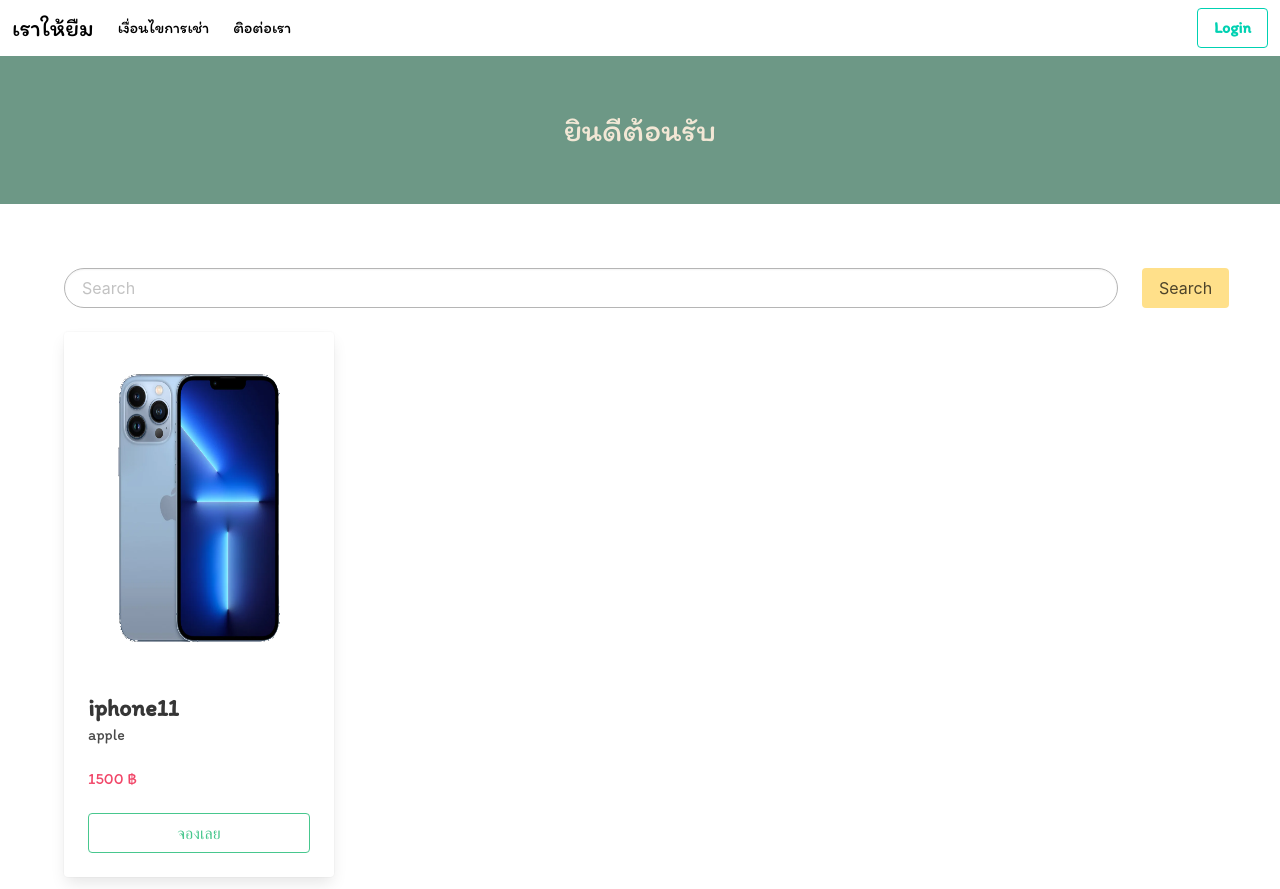
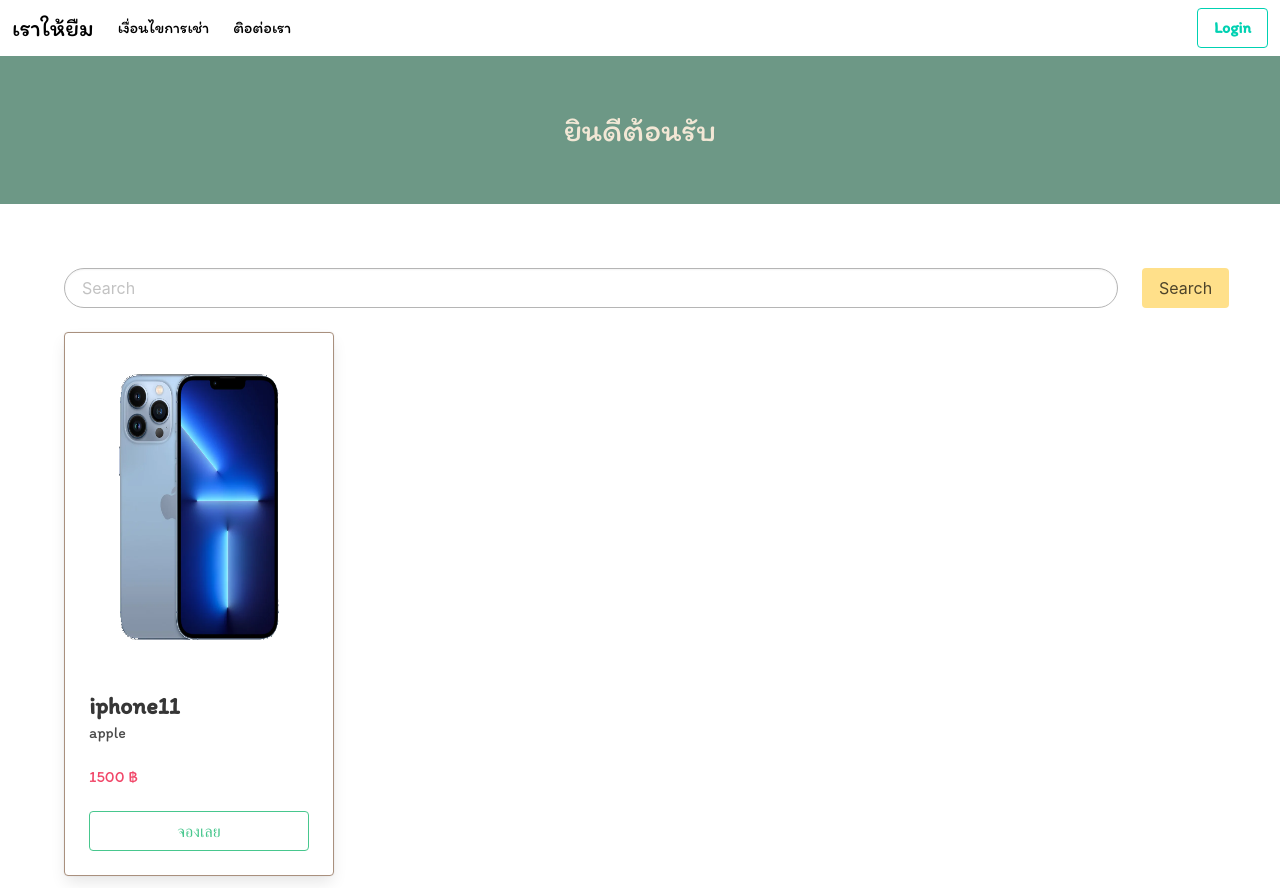
Before and after one commit to mymoon69/raohaiyeam, a Vue app in the folder frontend/: page / in a window 1280 px wide. In both pictures the pointer is over the element 199 px from the left and 604 px from the top of the page. Built offline with nearby package versions, Linux system fonts and the light colour scheme.

Commit message:
เปลี่ยนแค่ 3 บรรทัดค่ะะะ

```diff
--- a/frontend/src/views/HomePage.vue
+++ b/frontend/src/views/HomePage.vue
@@ -65,6 +65,9 @@
   width: 100%;
   padding-top: 5%;
 }
+.card:hover{
+  border: 1px solid #A9907E;
+}
 .image {
   max-width: 100%;
   margin: 10%;
```
